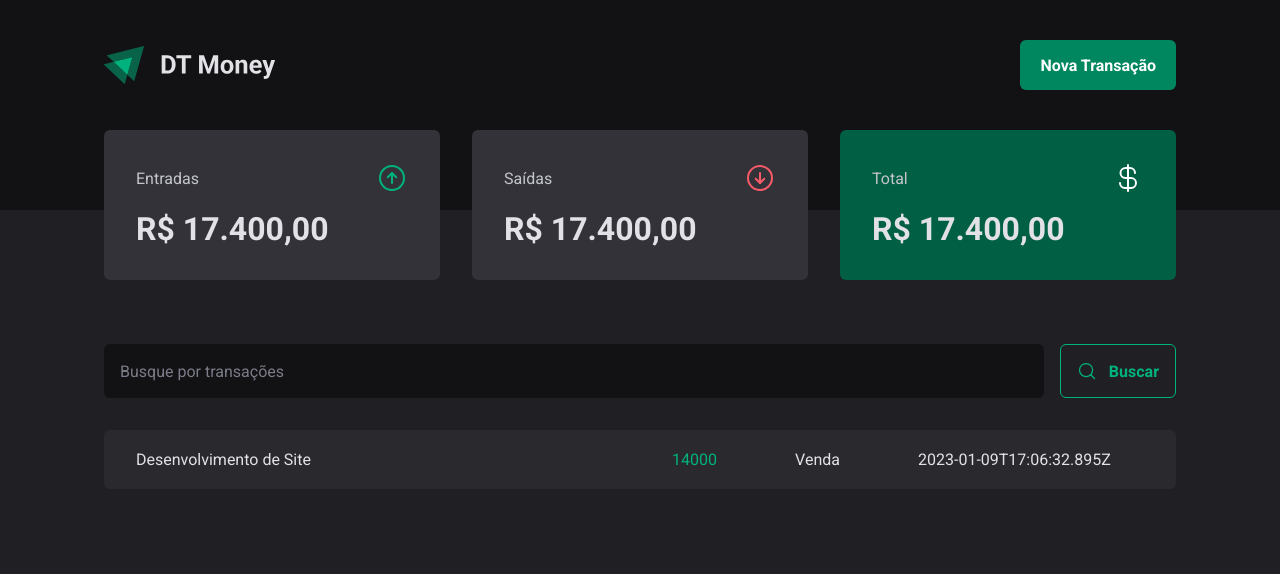
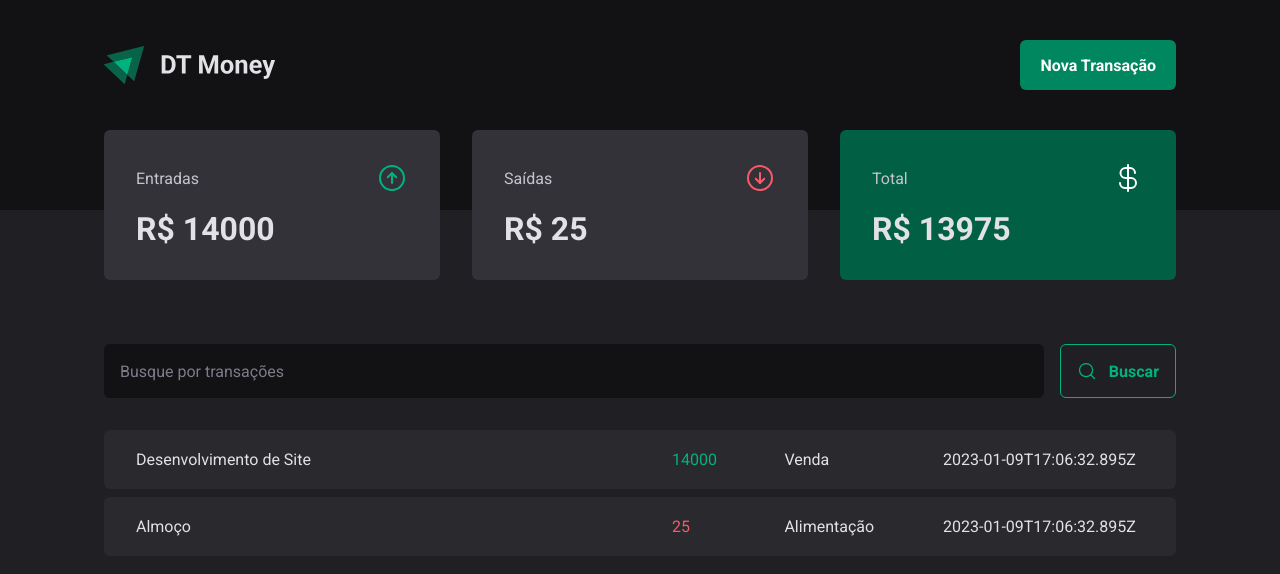
Before and after one commit to Anna-Luiza-Gusmao/dt-money, a React (Vite) app: page / in a window 1280 px wide. Shown: the top 574 px of the page. Built offline with nearby package versions, Linux system fonts and the light colour scheme; data requests are answered from the project's data file.

Commit message:
AddSummaryReduce

```diff
--- a/server.json
+++ b/server.json
@@ -7,6 +7,14 @@
             "category": "Venda",
             "price": 14000,
             "createdAt": "2023-01-09T17:06:32.895Z"
+        },
+        {
+            "id": 2,
+            "description": "Almoço",
+            "type": "outcome",
+            "category": "Alimentação",
+            "price": 25,
+            "createdAt": "2023-01-09T17:06:32.895Z"
         }
     ]
 }
--- a/src/components/NewTransactionsModal/index.tsx
+++ b/src/components/NewTransactionsModal/index.tsx
@@ -1,5 +1,4 @@
 import * as Dialog from '@radix-ui/react-dialog'
-import * as RadioGroup from '@radix-ui/react-radio-group'
 import { Overlay, Content, CloseButton, TransactionType, TransactionTypeButton } from './styles'
 import { ArrowCircleDown, ArrowCircleUp, X } from 'phosphor-react'
 
--- a/src/components/Summary/index.tsx
+++ b/src/components/Summary/index.tsx
@@ -1,7 +1,29 @@
 import { ArrowCircleUp, ArrowCircleDown, CurrencyDollar } from 'phosphor-react'
 import { SummaryContainer, SummaryCard } from './styles'
+import { useContext } from 'react'
+import { TransactionsContext } from '../../contexts/TransactionsContext'
 
 export function Summary () {
+    const { transactions } = useContext(TransactionsContext)
+
+    const summary = transactions.reduce(
+        (acc, transaction) => {
+            if(transaction.type === 'income') {
+                acc.income += transaction.price
+                acc.total += transaction.price
+            }else {
+                acc.outcome += transaction.price
+                acc.total -= transaction.price
+            }
+            return acc;
+        },
+        {
+            income: 0,
+            outcome: 0,
+            total: 0
+        }
+    )
+
     return(
         <SummaryContainer>
             <SummaryCard>
@@ -9,21 +31,21 @@
                     <span>Entradas</span>
                     <ArrowCircleUp size={32} color="#00B37E" />
                 </header>
-                <strong>R$ 17.400,00</strong>
+                <strong>R$ {summary.income}</strong>
             </SummaryCard>
             <SummaryCard>
                 <header>
                     <span>Saídas</span>
                     <ArrowCircleDown size={32} color="#F75A68" />
                 </header>
-                <strong>R$ 17.400,00</strong>
+                <strong>R$ {summary.outcome}</strong>
             </SummaryCard>
             <SummaryCard variant='green'>
                 <header>
                     <span>Total</span>
                     <CurrencyDollar size={32} color="#FFF" />
                 </header>
-                <strong>R$ 17.400,00</strong>
+                <strong>R$ {summary.total}</strong>
             </SummaryCard>
         </SummaryContainer>
     )
```
